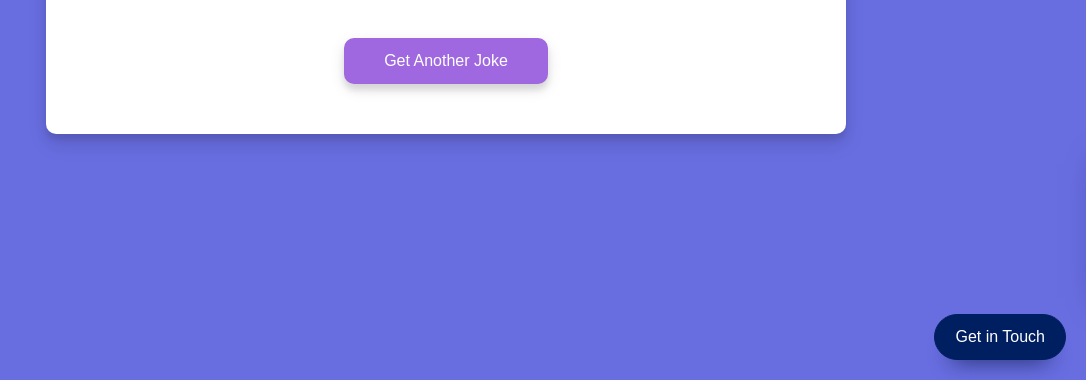
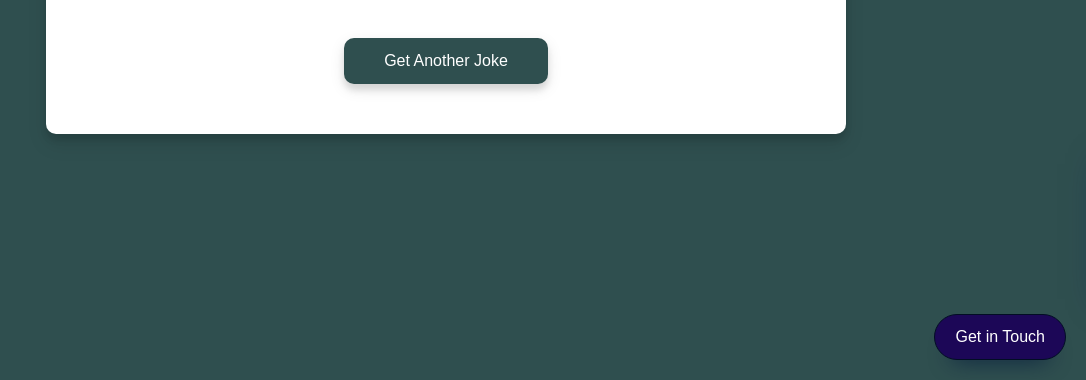
Before and after one commit to cutlerwater/rgbhexconversion, a plain HTML site: page index.html in a window 1280 px wide. Shown: the part 420-800 px from the top of the page, without its empty margins (194-1280 px from the left). Drawn offline with Linux system fonts and the light colour scheme; no server answers; a web font is replaced by a local one.

Commit message:
first commit

```diff
--- a/style.css
+++ b/style.css
@@ -5,7 +5,7 @@
 }
 
 body {
-	background-color: #686de0;
+	background-color: darkslategray;
 	font-family: 'Muli', sans-serif;
 	display: flex;
 	flex-direction: column;
@@ -40,7 +40,7 @@ h3 {
 }
 
 .btn {
-	background-color: #9F68E0;
+	background-color: darkslategray;
 	border: 0;
 	border-radius: 10px;
 	box-shadow: 0 5px 15px rgba(0,0,0,0.1), 0 6px 6px rgba(0,0,0,0.1);
@@ -77,7 +77,7 @@ h3 {
 	background-color: #fff;
 	border-radius: 16px;
 	box-shadow: 0 16px 31px -17px rgba(0,31,97,0.6);
-	border: 5px solid #001F61;
+	border: 5px solid darkslategray;
 	display: flex;
 	flex-direction: column;
 	justify-content: center;
@@ -104,7 +104,7 @@ h3 {
 }
 
 .social-panel p {
-	background-color: #001F61;
+	background-color: darkslategray;
 	border-radius: 0 0 10px 10px;
 	color: #fff;
 	font-size: 14px;
@@ -168,8 +168,8 @@ h3 {
 
 .floating-btn {
 	border-radius: 26.5px;
-	background-color: #001F61;
-	border: 1px solid #001F61;
+	background-color: rgb(28, 7, 87);
+	border: 1px solid #020d24;
 	box-shadow: 0 16px 22px -17px #03153B;
 	color: #fff;
 	cursor: pointer;
```
